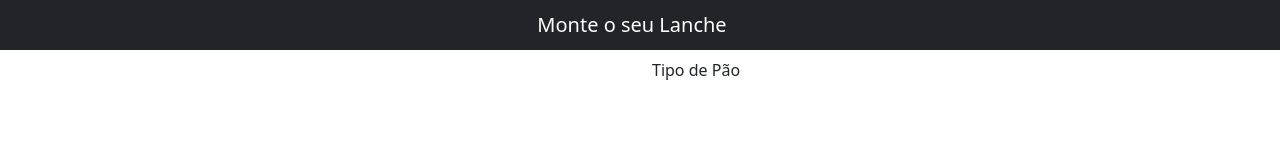
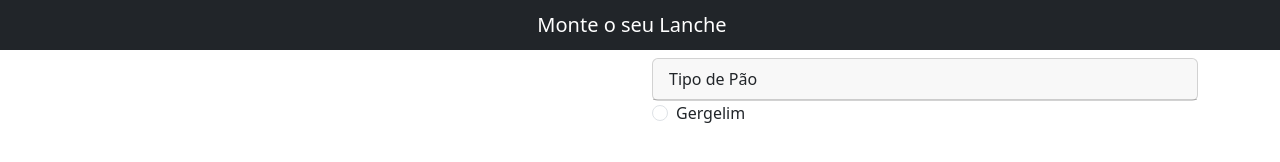
Before and after one commit to lulu-nd/cardapio, a plain HTML site: page index.html in a window 1280 px wide. Drawn offline with nearby package versions, Linux system fonts and the light colour scheme.

Commit message:
cardapio

```diff
--- a/index.html
+++ b/index.html
@@ -47,14 +47,29 @@
                     </div><!-- row mt-2 -->
                 </div><!-- fim row mt-2 -->
                 <!-- seleção de produtos -->
-                <div class="col-md-6" v-if="etapa = = 1">
+                <div class="col-md-6" v-if="etapa == 1">
+
                  <!-- tipo de pão -->
                   <div class="row mt-2">
                     <div class="col">
+
+                        <div class="card">
+                            <div class="card-header">
                                 Tipo de Pão
                             </div>
                         </div>
+                        <div class="card-body">
+
+                            <div class="form-check form-check-inline">
+                                <input type="radio" class="form-check-input">
+                                <label class="form-check-label"> Gergelim </label>
                             </div>
+                        </div>
+
+                    </div>
+                  </div>
+
+
             </div> <!-- fim row -->
         </div> <!-- fim app -->
     </div> <!-- instancia vue -->
```
Lines whose indentation alone changed are shown as unchanged.
